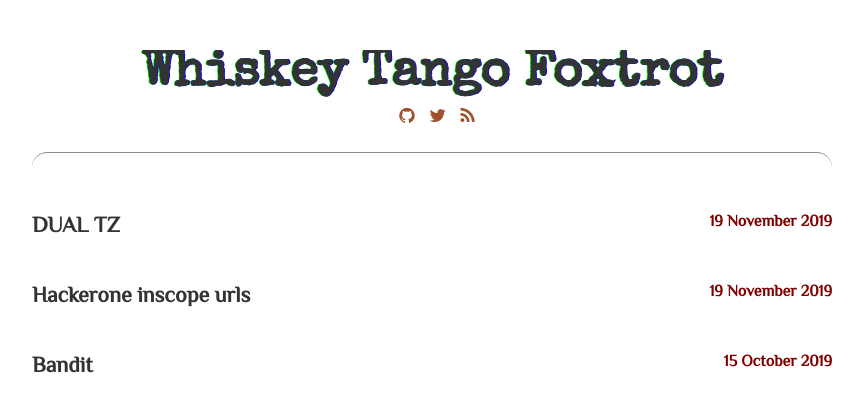
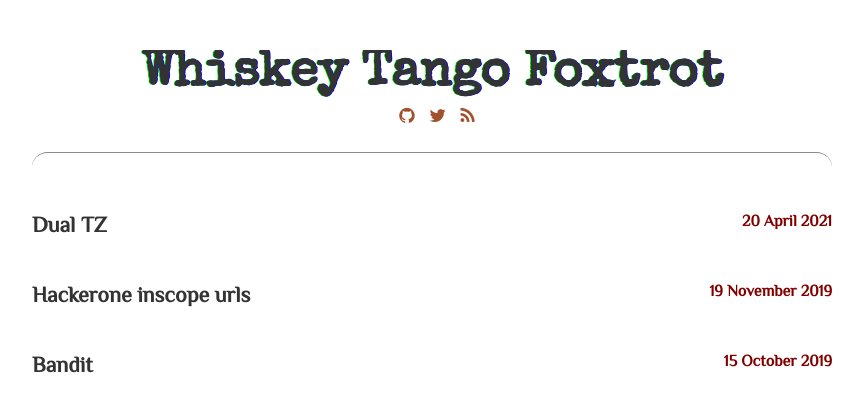
Before and after one commit to avicoder/avicoder.github.io, a Jekyll site: the page built from index.html, in a window 1280 px wide. Shown: the top 404 px of the page, without its empty margins (208-1072 px from the left). Built offline with Jekyll 4.4.1, drawn with Linux system fonts in a browser that asks for light colours; some web fonts are replaced.

Commit message:
Update 2021-04-20-Dual-TZ.md

```diff
--- a/_posts/2021-04-20-Dual-TZ.md
+++ b/_posts/2021-04-20-Dual-TZ.md
@@ -1,8 +1,8 @@
 ---
 layout: post
-title:  "DUAL TZ"
+title:  "Dual TZ"
 subtitle: "Dual Timezone Fitbit clock-face"
-date: 2019-11-19 10:00:00
+date: 2021-04-20 10:00:00
 
 ---
 
```
